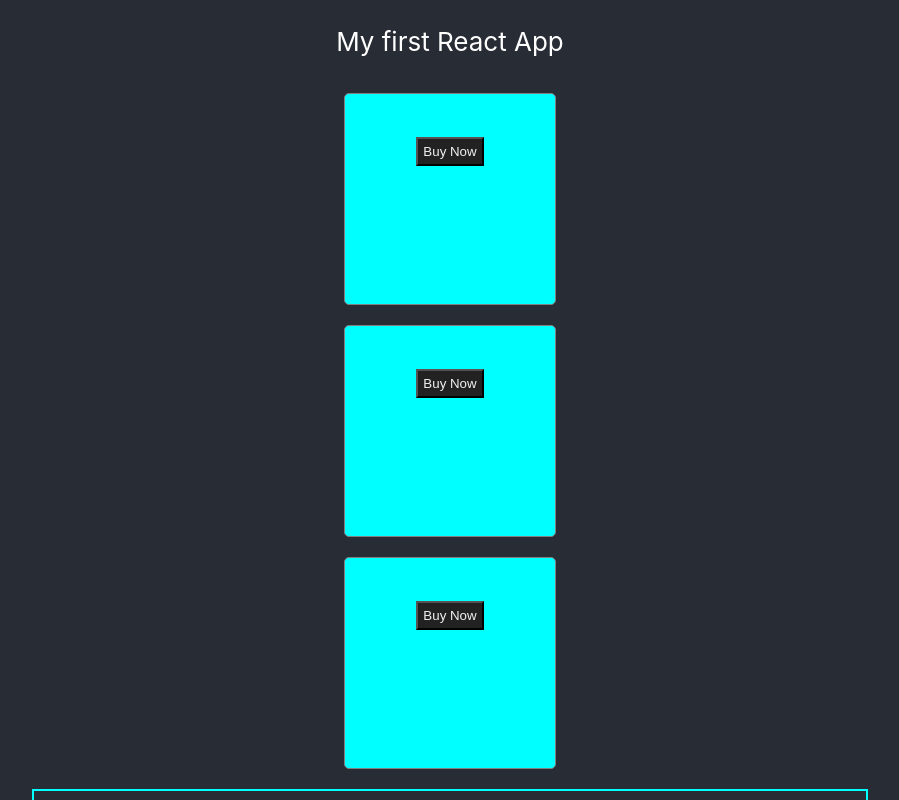
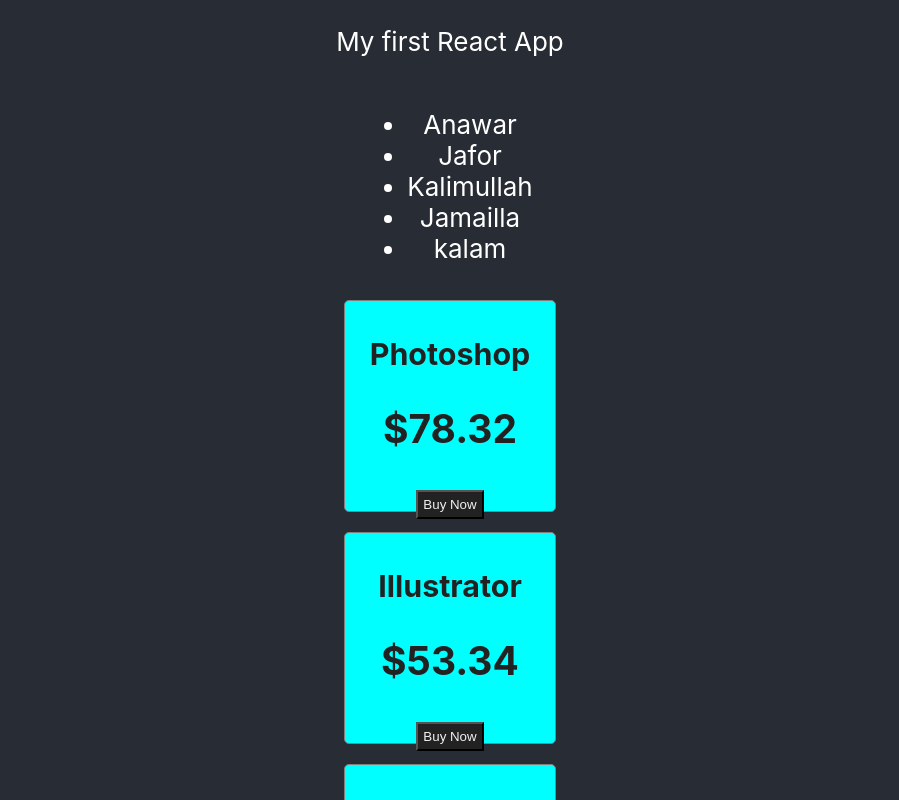
Before and after one commit to SamanwoySaha/react-core-concepts, a React (Create React App) app: page / in a window 1280 px wide. Shown: the top 800 px of the page, without its empty margins (190-1089 px from the left). Built offline with nearby package versions, Linux system fonts and the light colour scheme.

Commit message:
Create multiple components from an array of objects

```diff
--- a/src/App.js
+++ b/src/App.js
@@ -3,7 +3,7 @@
 import "./App.css";
 
 function App() {
-    const nayoks = ["Anawar", "Jafor", "Kalimullah"];
+    const nayoks = ["Anawar", "Jafor", "Kalimullah", 'Jamailla', 'kalam'];
     const products = [
         { name: "Photoshop", price: "$78.32" },
         { name: "Illustrator", price: "$53.34" },
@@ -13,9 +13,12 @@
         <div className="App">
             <header className="App-header">
                 <p>My first React App</p>
-                <Product product={products[0]}></Product>
-                <Product product={products[1]}></Product>
-                <Product product={products[2]}></Product>
+                <ul>
+                  {
+                    nayoks.map(nayok => <li>{nayok}</li>)
+                  }
+                </ul>
+                {products.map(product => <Product product={product}></Product>)}
                 <Person name={nayoks[0]}></Person>
                 <Person name={nayoks[1]}></Person>
                 <Person name={nayoks[2]}></Person>
@@ -37,7 +40,7 @@
         color: "#222",
         margin: "10px",
     };
-    const {name, price} = props.product.name;
+    const {name, price} = props.product;
     return (
         <div style={productStyle}>
             <h3>{name}</h3>
```
